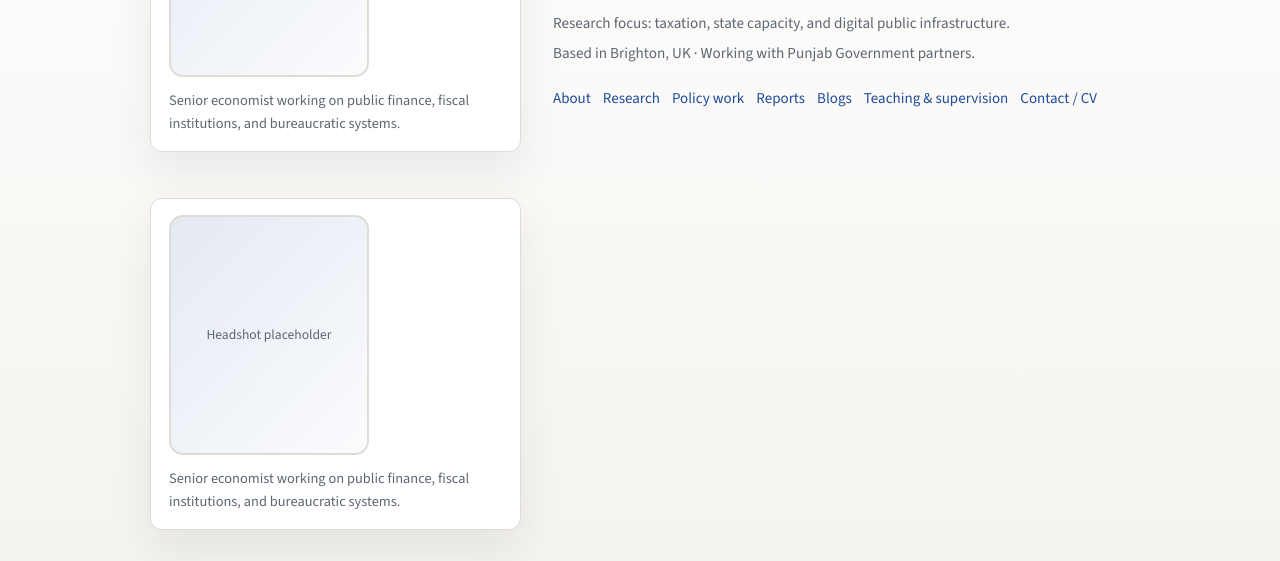
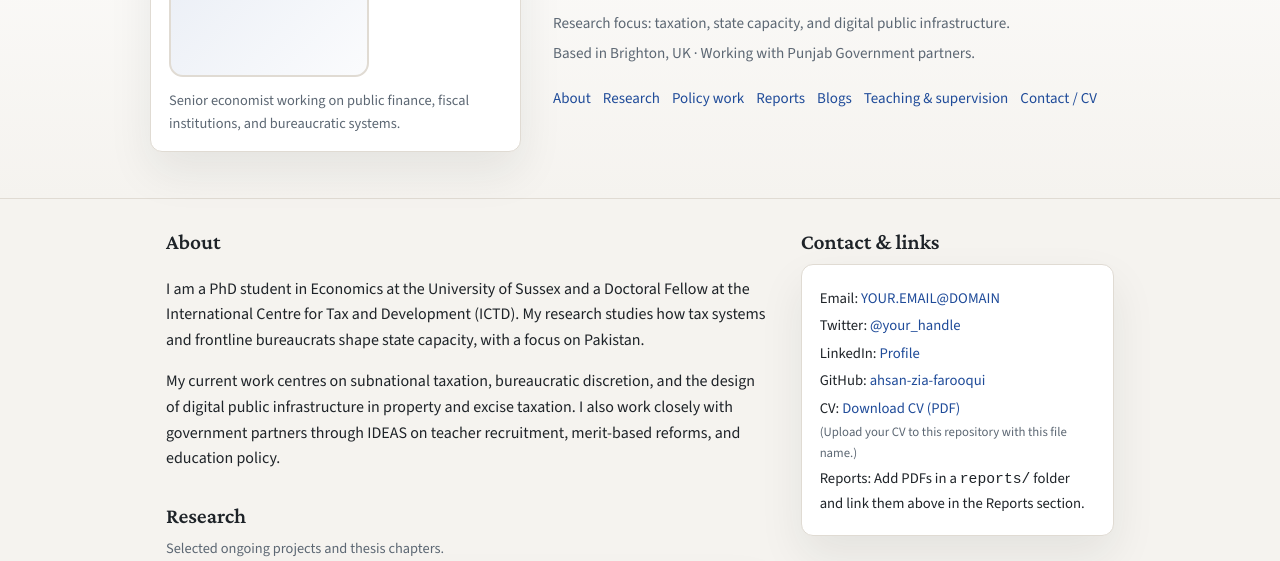
Before and after one commit to AhsanZiaFarooqui/ahsanziafarooqui.github.io, a plain HTML site: page index.html in a window 1280 px wide. Shown: the part 224-785 px from the top of the page. Drawn offline with nearby package versions, Linux system fonts and the light colour scheme.

Commit message:
Update index.html

```diff
--- a/index.html
+++ b/index.html
@@ -261,10 +261,6 @@
           <a href="#contact">Contact / CV</a>
         </nav>
       </div>
-      <div class="card profile-card" aria-label="Profile photograph placeholder">
-        <div class="profile-photo">Headshot placeholder</div>
-        <p>Senior economist working on public finance, fiscal institutions, and bureaucratic systems.</p>
-      </div>
     </div>
   </header>
 
```
